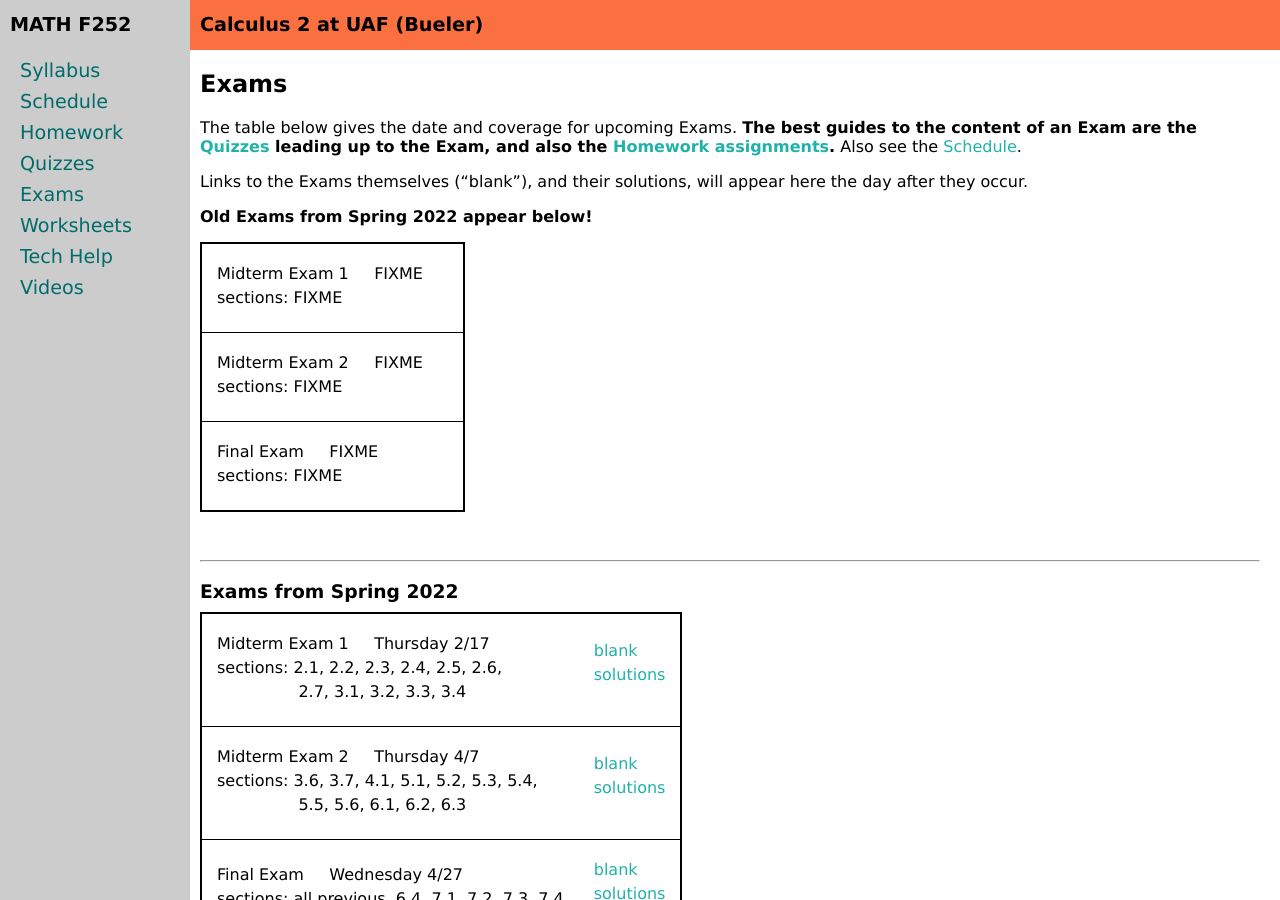
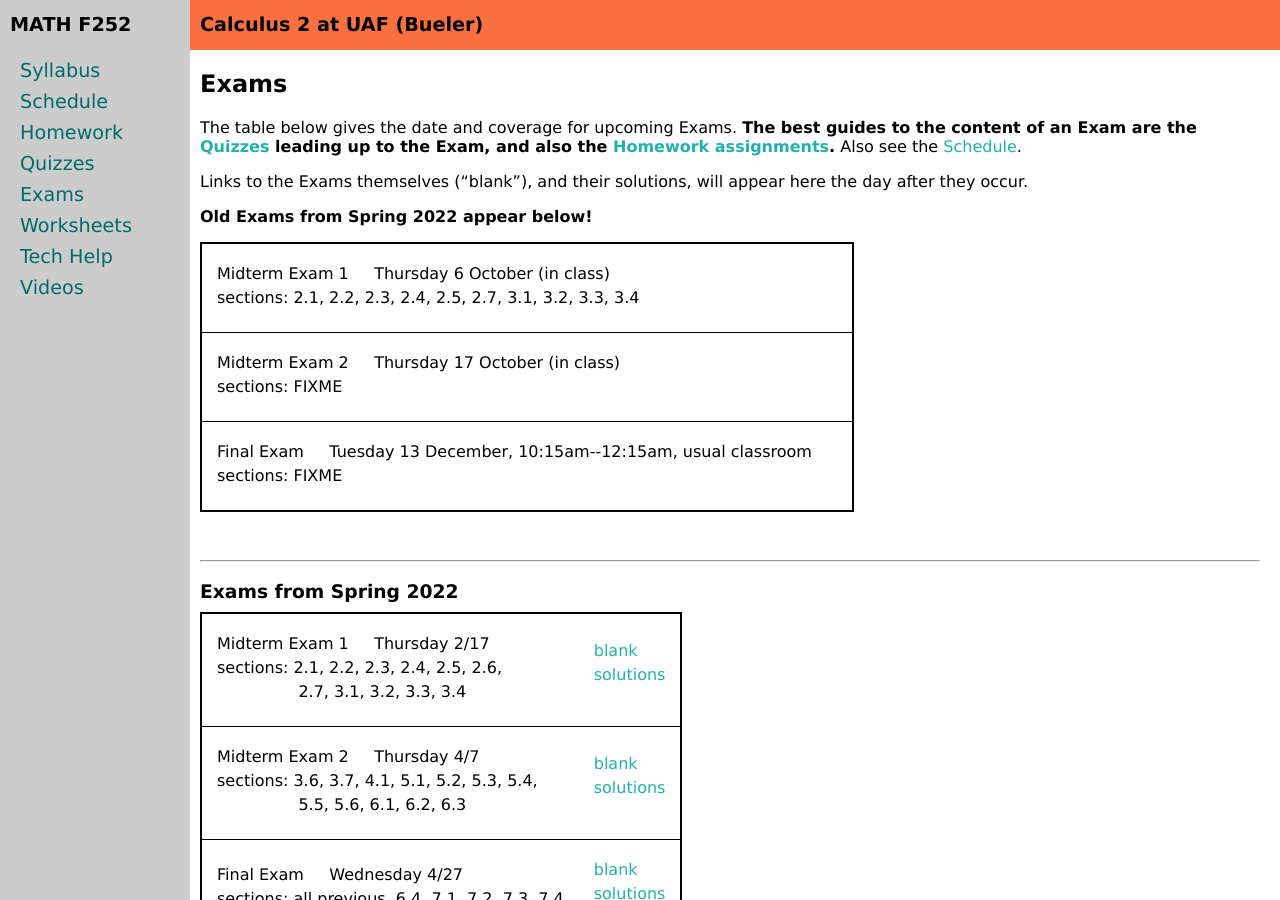
Before and after one commit to uaf-math/calc2, a Jekyll site: the page built from exams.md, in a window 1280 px wide and 900 px high. Built offline with Jekyll 4.4.1, drawn with Linux system fonts in a browser that asks for light colours.

Commit message:
add dates for exams, and sections for mid 1

```diff
--- a/_data/exams.yml
+++ b/_data/exams.yml
@@ -2,17 +2,17 @@ semester: Fall 2022
 home: assets/exams/F22
 exams:
 - name: Midterm Exam 1
-  date: FIXME
-  sections: FIXME
+  date: Thursday 6 October (in class)
+  sections: 2.1, 2.2, 2.3, 2.4, 2.5, 2.7, 3.1, 3.2, 3.3, 3.4
   #blank: mid1.pdf
   #solutions: mid1-solns.pdf
 - name: Midterm Exam 2
-  date: FIXME
+  date: Thursday 17 October (in class)
   sections: FIXME
   #blank: mid2.pdf
   #solutions: mid2-solns.pdf
 - name: Final Exam
-  date: FIXME
+  date: Tuesday 13 December, 10:15am--12:15am, usual classroom
   sections: FIXME
   #blank: final.pdf
   #solutions: final-solns.pdf
```
